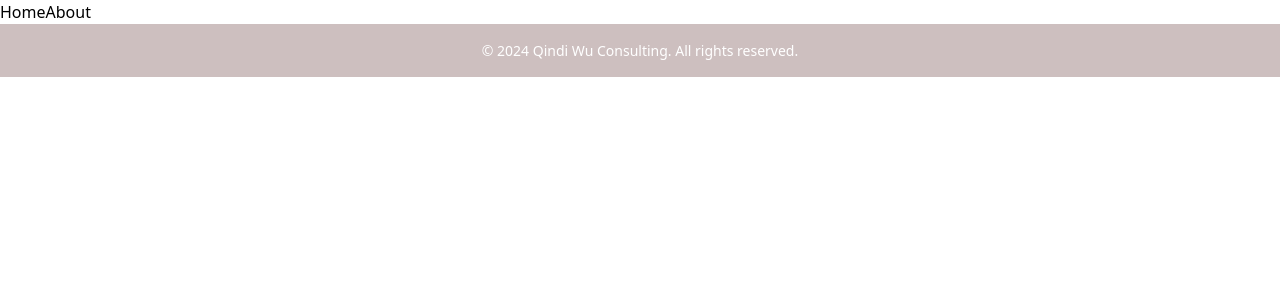
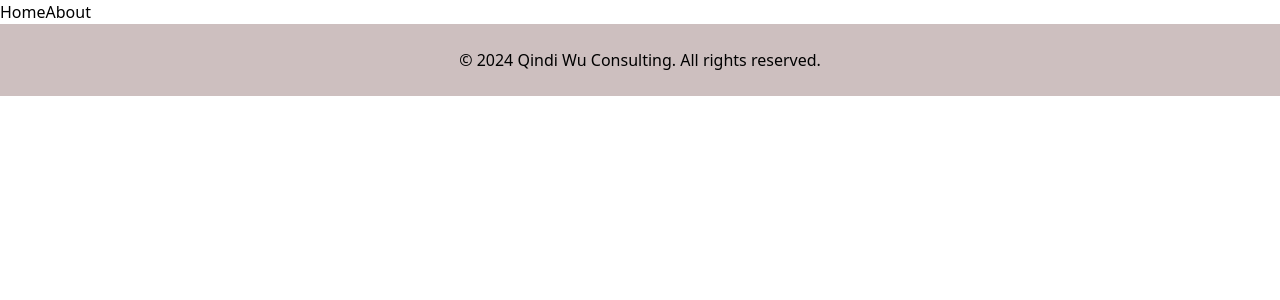
Before and after one commit to KyNaOo/showcaseQWC, a Vue app: page / in a window 1280 px wide. Shown: the top 300 px of the page. Built offline with nearby package versions, Linux system fonts and the light colour scheme.

Commit message:
feat: footer component

```diff
--- a/src/components/Footer.vue
+++ b/src/components/Footer.vue
@@ -1,5 +1,5 @@
 <template>
-  <footer class="bg-gray-800 text-white py-4">
+  <footer class="bg-[#CDBFBF] py-6 font-medium">
     <div class="container mx-auto text-center">
       <p>&copy; 2024 Qindi Wu Consulting. All rights reserved.</p>
     </div>
@@ -12,9 +12,4 @@ export default {
 };
 </script>
 
-<style scoped>
-footer {
-  font-size: 14px;
-  background-color: #cdbfbf;
-}
-</style>
+<style scoped></style>
```
Also changed, not shown: postcss.config.cjs (renamed from postcss.config.js).
